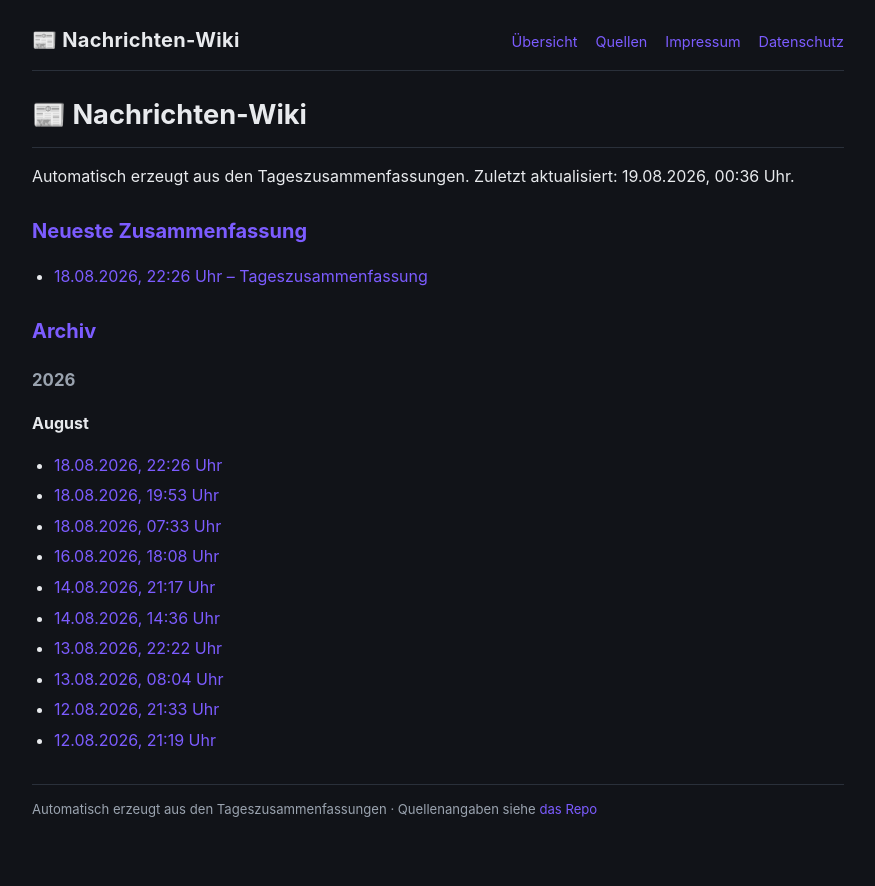
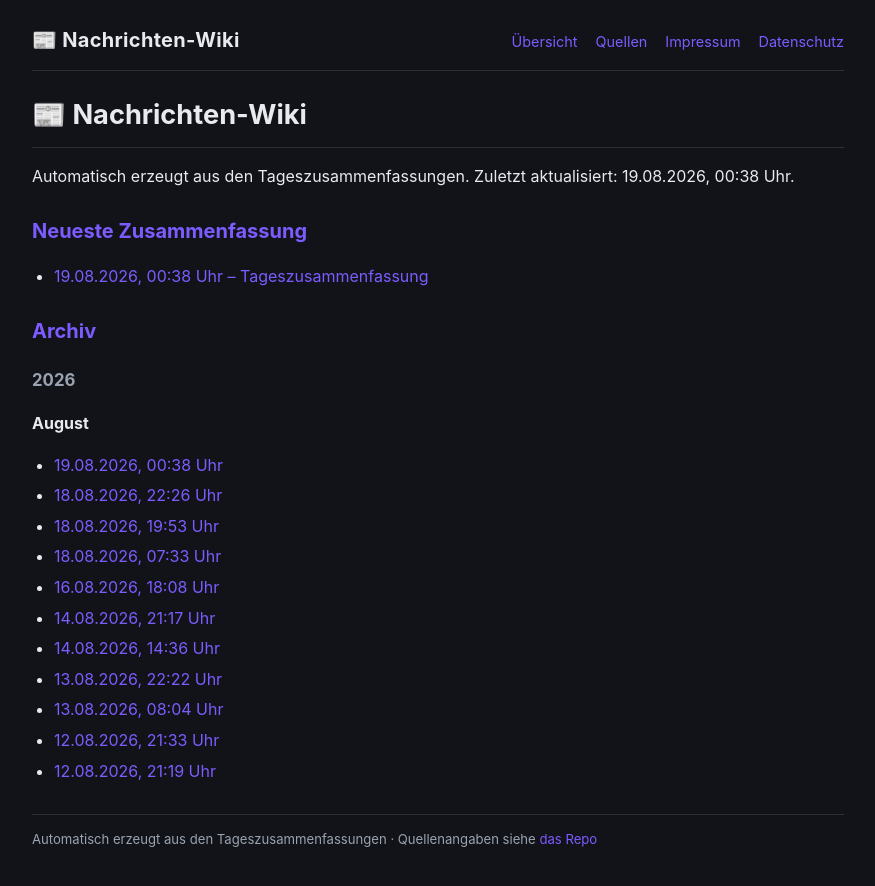
Before and after one commit to Ubuntu51/news-wiki, a Jekyll site: the page built from index.md, in a window 1280 px wide. Shown: the top 886 px of the page, without its empty margins (202-1077 px from the left). Built offline with Jekyll 4.4.1, drawn with Linux system fonts in a browser that asks for light colours; our own code applies the rules of GitHub Pages for plain Markdown files.

Commit message:
Tageszusammenfassungen 2026-08-18

```diff
--- a/index.md
+++ b/index.md
@@ -1,10 +1,10 @@
 # 📰 Nachrichten-Wiki
 
-Automatisch erzeugt aus den Tageszusammenfassungen. Zuletzt aktualisiert: 19.08.2026, 00:36 Uhr.
+Automatisch erzeugt aus den Tageszusammenfassungen. Zuletzt aktualisiert: 19.08.2026, 00:38 Uhr.
 
 ## Neueste Zusammenfassung
 
-- [18.08.2026, 22:26 Uhr – Tageszusammenfassung](2026/08/2026-08-18_22-26.html)
+- [19.08.2026, 00:38 Uhr – Tageszusammenfassung](2026/08/2026-08-19_00-38.html)
 
 ## Archiv
 
@@ -12,6 +12,7 @@ Automatisch erzeugt aus den Tageszusammenfassungen. Zuletzt aktualisiert: 19.08.
 
 **August**
 
+- [19.08.2026, 00:38 Uhr](2026/08/2026-08-19_00-38.html)
 - [18.08.2026, 22:26 Uhr](2026/08/2026-08-18_22-26.html)
 - [18.08.2026, 19:53 Uhr](2026/08/2026-08-18_19-53.html)
 - [18.08.2026, 07:33 Uhr](2026/08/2026-08-18_07-33.html)
```
Also changed, not shown: 2026/08/2026-08-19_00-38.md (added, +65 -0 lines).
